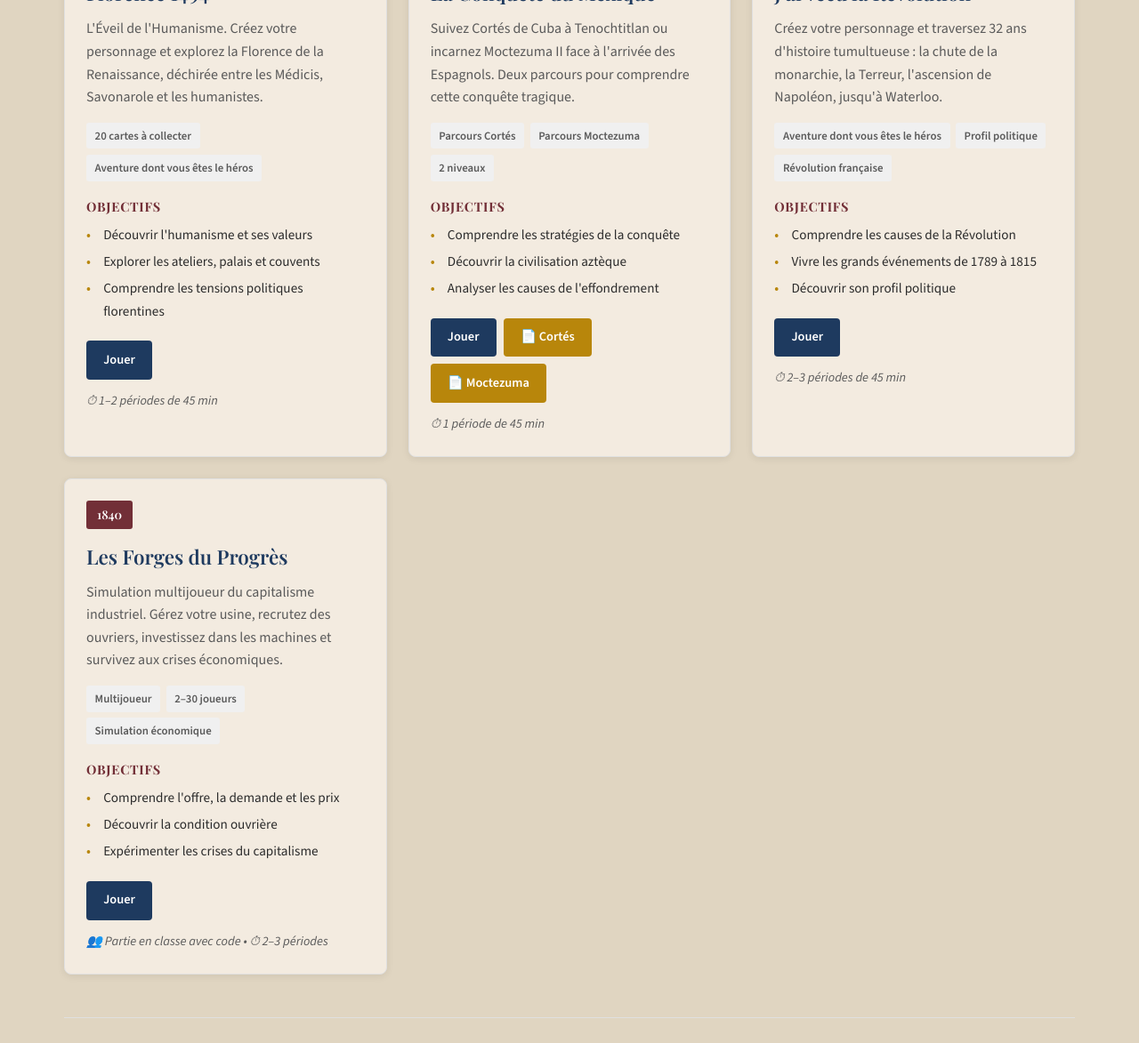
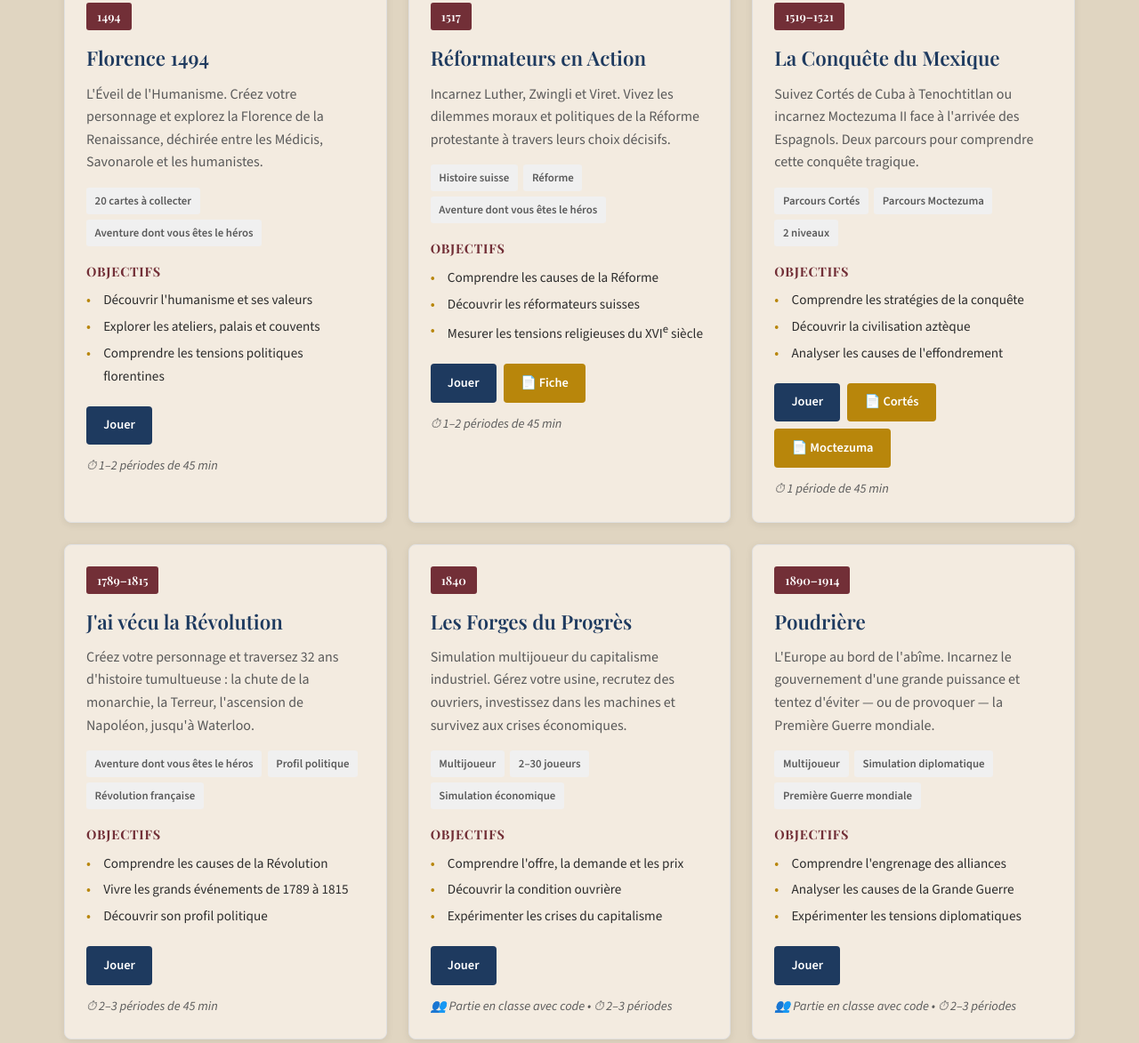
Before and after one commit to 3sapins/histoire, a plain HTML site: page index.html in a window 1280 px wide. Shown: the part 1583-2756 px from the top of the page at 89% size. Drawn offline with nearby package versions, Linux system fonts and the light colour scheme; a web font is replaced by a local one.

Commit message:
Add files via upload

```diff
--- a/index.html
+++ b/index.html
@@ -381,6 +381,29 @@
 
             <div class="games-grid">
                 <article class="game-card">
+                    <span class="card-period">Rome antique</span>
+                    <h3 class="card-title">Cursus Honorum</h3>
+                    <p class="card-description">Gravissez les échelons du pouvoir dans la Rome républicaine. De questeur à consul, faites les choix qui façonneront votre carrière politique.</p>
+                    <div class="card-tags">
+                        <span class="card-tag">Antiquité</span>
+                        <span class="card-tag">Politique romaine</span>
+                        <span class="card-tag">Aventure dont vous êtes le héros</span>
+                    </div>
+                    <div class="card-objectives">
+                        <h4>Objectifs</h4>
+                        <ul>
+                            <li>Comprendre les institutions de la République romaine</li>
+                            <li>Découvrir le cursus honorum et ses étapes</li>
+                            <li>Analyser les enjeux de pouvoir dans l'Antiquité</li>
+                        </ul>
+                    </div>
+                    <div class="card-buttons">
+                        <a href="https://3sapins.github.io/cursus/" class="card-button" target="_blank">Jouer</a>
+                    </div>
+                    <p class="card-meta">⏱ 1–2 périodes de 45 min</p>
+                </article>
+
+                <article class="game-card">
                     <span class="card-period">XI<sup>e</sup> siècle</span>
                     <h3 class="card-title">Seigneur de Valombre</h3>
                     <p class="card-description">Une simulation féodale interactive où vous héritez d'un petit fief et devez gérer vos relations avec votre suzerain, vos vassaux et vos paysans.</p>
@@ -426,6 +449,28 @@
                 </article>
 
                 <article class="game-card">
+                    <span class="card-period">1494</span>
+                    <h3 class="card-title">Florence 1494</h3>
+                    <p class="card-description">L'Éveil de l'Humanisme. Créez votre personnage et explorez la Florence de la Renaissance, déchirée entre les Médicis, Savonarole et les humanistes.</p>
+                    <div class="card-tags">
+                        <span class="card-tag">20 cartes à collecter</span>
+                        <span class="card-tag">Aventure dont vous êtes le héros</span>
+                    </div>
+                    <div class="card-objectives">
+                        <h4>Objectifs</h4>
+                        <ul>
+                            <li>Découvrir l'humanisme et ses valeurs</li>
+                            <li>Explorer les ateliers, palais et couvents</li>
+                            <li>Comprendre les tensions politiques florentines</li>
+                        </ul>
+                    </div>
+                    <div class="card-buttons">
+                        <a href="https://3sapins.github.io/renaissance/" class="card-button" target="_blank">Jouer</a>
+                    </div>
+                    <p class="card-meta">⏱ 1–2 périodes de 45 min</p>
+                </article>
+
+                <article class="game-card">
                     <span class="card-period">1517</span>
                     <h3 class="card-title">Réformateurs en Action</h3>
                     <p class="card-description">Incarnez Luther, Zwingli et Viret. Vivez les dilemmes moraux et politiques de la Réforme protestante à travers leurs choix décisifs.</p>
@@ -445,28 +490,6 @@
                     <div class="card-buttons">
                         <a href="https://3sapins.github.io/reforme/" class="card-button" target="_blank">Jouer</a>
                         <a href="Fiche_Reformateurs.docx" class="card-button secondary" download>📄 Fiche</a>
-                    </div>
-                    <p class="card-meta">⏱ 1–2 périodes de 45 min</p>
-                </article>
-
-                <article class="game-card">
-                    <span class="card-period">1494</span>
-                    <h3 class="card-title">Florence 1494</h3>
-                    <p class="card-description">L'Éveil de l'Humanisme. Créez votre personnage et explorez la Florence de la Renaissance, déchirée entre les Médicis, Savonarole et les humanistes.</p>
-                    <div class="card-tags">
-                        <span class="card-tag">20 cartes à collecter</span>
-                        <span class="card-tag">Aventure dont vous êtes le héros</span>
-                    </div>
-                    <div class="card-objectives">
-                        <h4>Objectifs</h4>
-                        <ul>
-                            <li>Découvrir l'humanisme et ses valeurs</li>
-                            <li>Explorer les ateliers, palais et couvents</li>
-                            <li>Comprendre les tensions politiques florentines</li>
-                        </ul>
-                    </div>
-                    <div class="card-buttons">
-                        <a href="https://3sapins.github.io/renaissance/" class="card-button" target="_blank">Jouer</a>
                     </div>
                     <p class="card-meta">⏱ 1–2 périodes de 45 min</p>
                 </article>
@@ -541,6 +564,29 @@
                     </div>
                     <p class="card-meta">👥 Partie en classe avec code • ⏱ 2–3 périodes</p>
                 </article>
+
+                <article class="game-card">
+                    <span class="card-period">1890–1914</span>
+                    <h3 class="card-title">Poudrière</h3>
+                    <p class="card-description">L'Europe au bord de l'abîme. Incarnez le gouvernement d'une grande puissance et tentez d'éviter — ou de provoquer — la Première Guerre mondiale.</p>
+                    <div class="card-tags">
+                        <span class="card-tag">Multijoueur</span>
+                        <span class="card-tag">Simulation diplomatique</span>
+                        <span class="card-tag">Première Guerre mondiale</span>
+                    </div>
+                    <div class="card-objectives">
+                        <h4>Objectifs</h4>
+                        <ul>
+                            <li>Comprendre l'engrenage des alliances</li>
+                            <li>Analyser les causes de la Grande Guerre</li>
+                            <li>Expérimenter les tensions diplomatiques</li>
+                        </ul>
+                    </div>
+                    <div class="card-buttons">
+                        <a href="https://3sapins.github.io/poudriere/" class="card-button" target="_blank">Jouer</a>
+                    </div>
+                    <p class="card-meta">👥 Partie en classe avec code • ⏱ 2–3 périodes</p>
+                </article>
             </div>
         </section>
 
```
